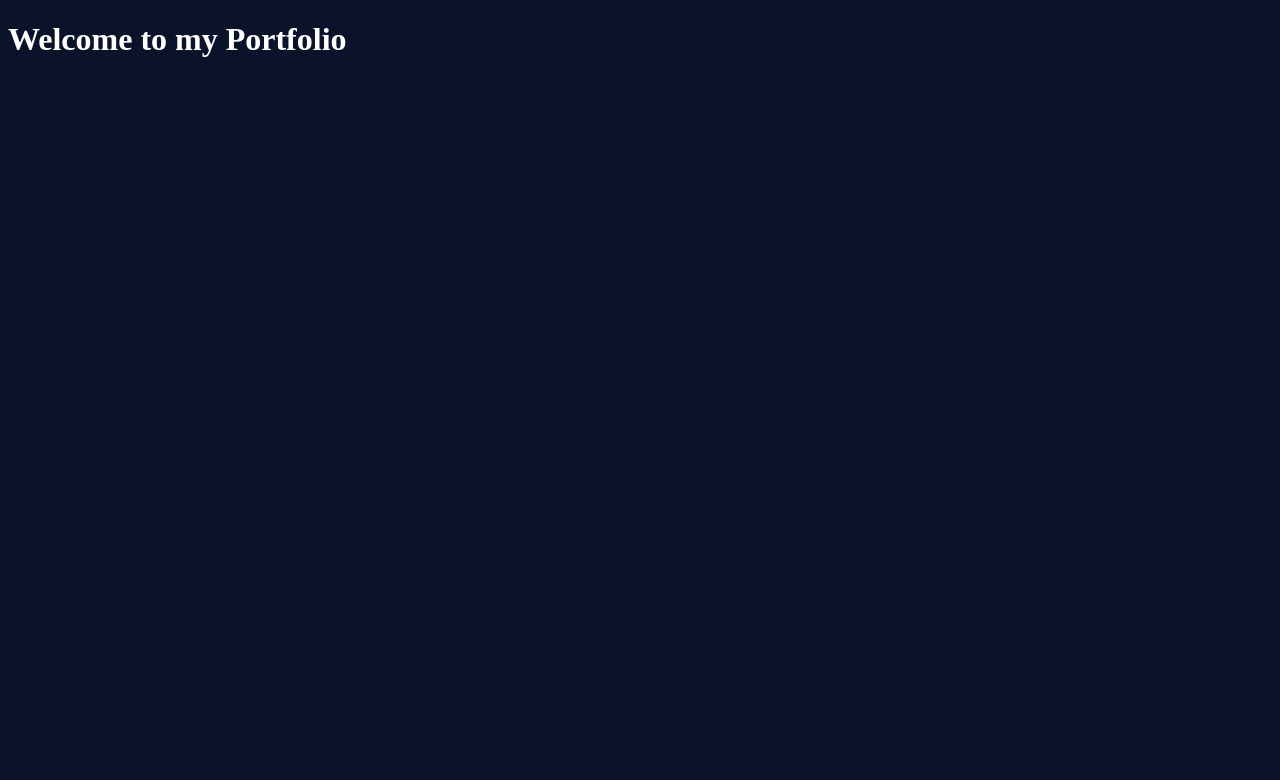
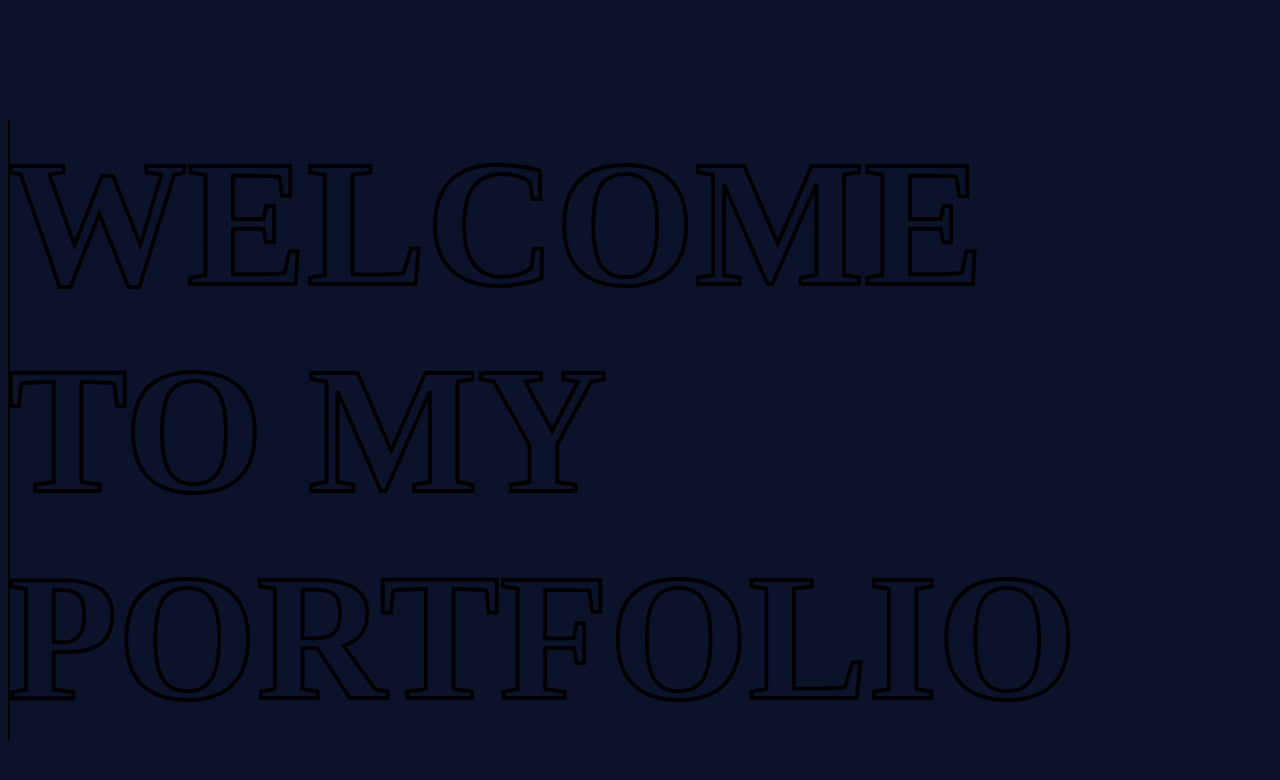
Before and after one commit to tannermeck/Portfolio, a React app: page / in a window 1280 px wide. Shown: the top 780 px of the page. Built offline with nearby package versions, Linux system fonts and the light colour scheme.

Commit message:
bubba picked opening ceremony

```diff
--- a/src/container/Home.jsx
+++ b/src/container/Home.jsx
@@ -8,13 +8,13 @@ class Home extends Component {
     componentDidMount() {
         setTimeout(() => {
         this.setState({loading: false})
-         }, 2500);
+         }, 4000);
         //  this.setState({loading: false})
     }
 
     render(){
         const { loading } = this.state;
-        if (loading) return <h1 data-text="Tanner Meck..." className={style.loader}>{`{ Tanner Meck }`}</h1>
+        if (loading) return <h1 data-text="Tanner Meck..." className={style.loader}>Tanner Meck...</h1>
         return (
             <>
             {!this.state.loading &&
@@ -25,3 +25,5 @@ class Home extends Component {
     }
 }
 export default Home;
+
+// {`{ Tanner Meck }`}
--- a/src/style/container.css
+++ b/src/style/container.css
@@ -1,4 +1,4 @@
-/* .loader {
+.loader {
     min-height: 100vh;
     background-color: #0B132B;
     font-family:monospace
@@ -21,7 +21,7 @@ h1::before {
     -webkit-text-stroke: 0vw black;
     border-right: 2px solid black;
     overflow: hidden;
-    animation: animate 6s linear infinite;
+    animation: animate 4s linear;
 }
 @keyframes animate {
     0%, 10%, 100% {
@@ -31,8 +31,8 @@ h1::before {
     {
         width: 100%;
     }
-} */
-.loader {
+}
+/* .loader {
     display: flex;
     justify-content: center;
     align-items: center;
@@ -53,4 +53,4 @@ h1::before {
   }
 .heading {
     color: white;
-}
+} */
```
